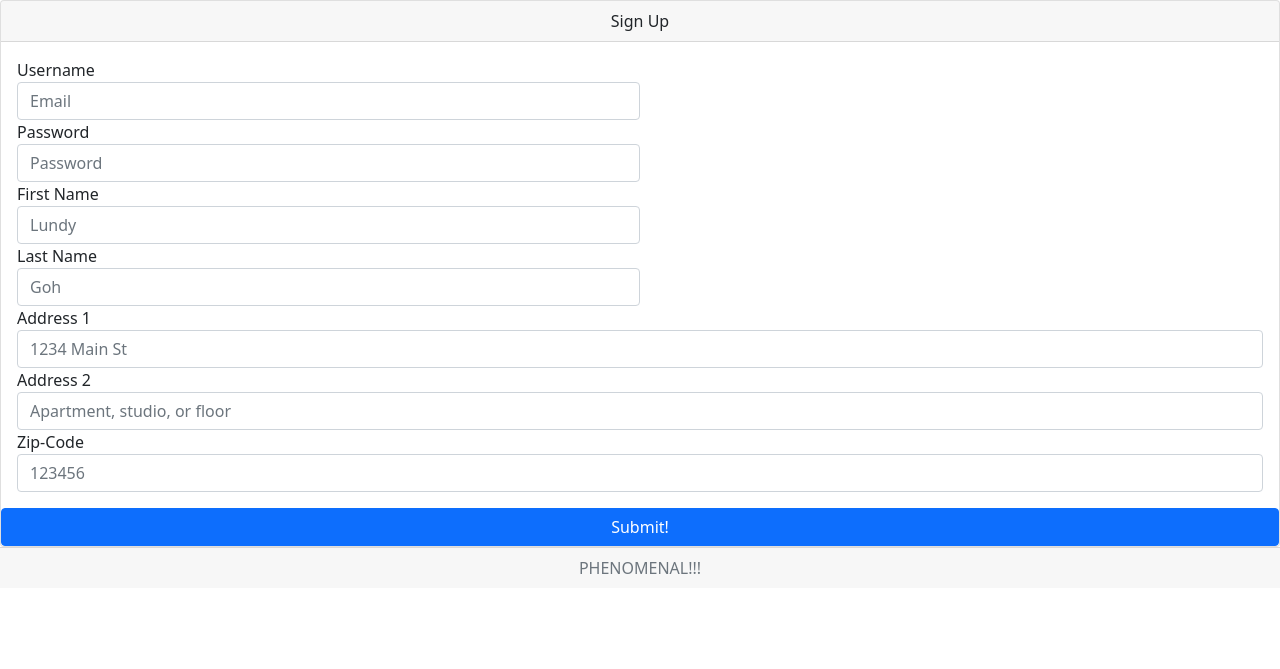
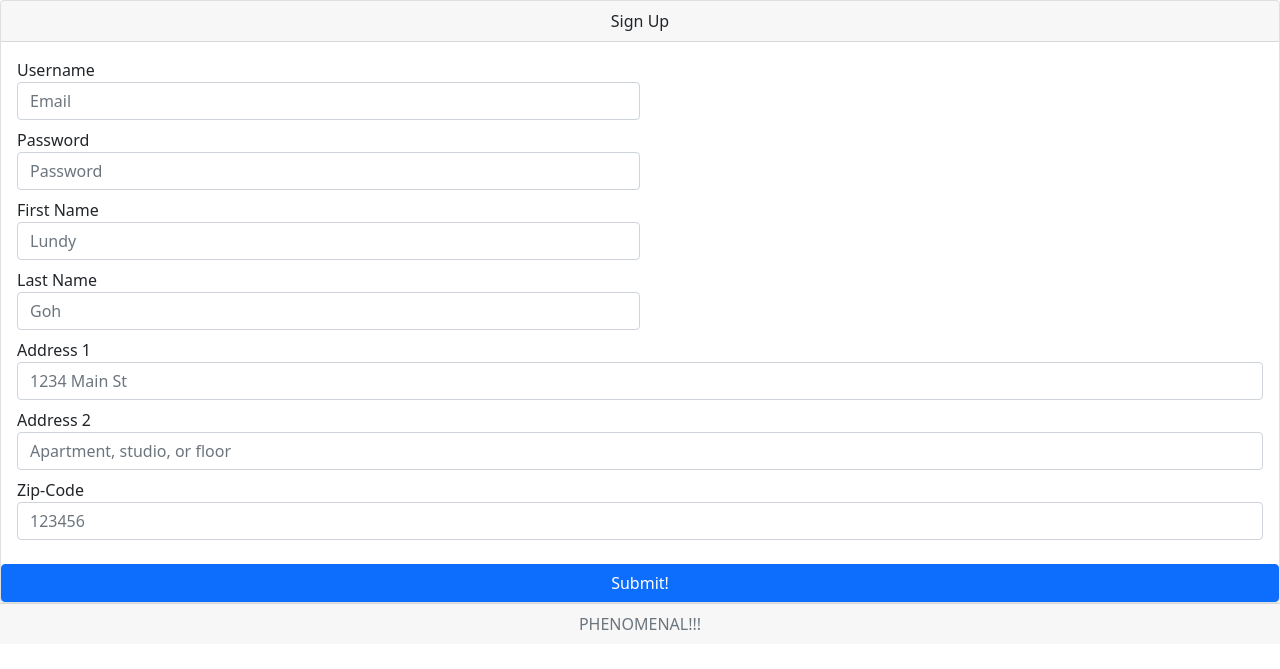
Before and after one commit to eltontay/PhenomenalLibrary, a Flask app: page /signup in a window 1280 px wide. Shown: the top 669 px of the page. Run offline with Flask 2, Linux system fonts and the light colour scheme.

Commit message:
edited the sign up page

```diff
--- a/templates/signup.html
+++ b/templates/signup.html
@@ -5,38 +5,38 @@
     <div class="card-body">
         <form>
             <div class="form-row">
-                <div class="form-group col-md-6">
+                <div class="form-group col-md-6 mb-2">
                     <label for="inputEmail4">Username</label>
                     <input type="email" class="form-control" id="inputEmail4" placeholder="Email" />
                 </div>
-                <div class="form-group col-md-6">
+                <div class="form-group col-md-6 mb-2">
                     <label for="inputPassword4">Password</label>
                     <input type="password" class="form-control" id="inputPassword4" placeholder="Password" />
                 </div>
             </div>
             <div class="form-row">
-                <div class="form-group col-md-6">
+                <div class="form-group col-md-6 mb-2">
                     <label for="intputFirstName">First Name</label>
                     <input type="name" class="form-control" id="inputFirstName" placeholder="Lundy" />
                 </div>
-                <div class="form-group col-md-6">
+                <div class="form-group col-md-6 mb-2">
                     <label for="inputLastName">Last Name</label>
                     <input type="name" class="form-control" id="inputLastName" placeholder="Goh" />
                 </div>
             </div>
-            <div class="form-group">
+            <div class="form-group mb-2">
                 <label for="inputAddress">Address 1</label>
                 <input type="text" class="form-control" id="inputAddress" placeholder="1234 Main St" />
             </div>
-            <div class="form-group">
+            <div class="form-group mb-2">
                 <label for="inputAddress2">Address 2</label>
                 <input type="text" class="form-control" id="inputAddress2" placeholder="Apartment, studio, or floor" />
             </div>
-            <div class="form-group">
+            <div class="form-group mb-2">
                 <label for="inputZip">Zip-Code</label>
                 <input type="text" class="form-control" id="inputZip" placeholder="123456" />
             </div>
-    </div>
+    </div class="mb-2 row">
     <button type="submit" class="btn btn-primary">Submit!</button>
     </form>
 </div>
```
